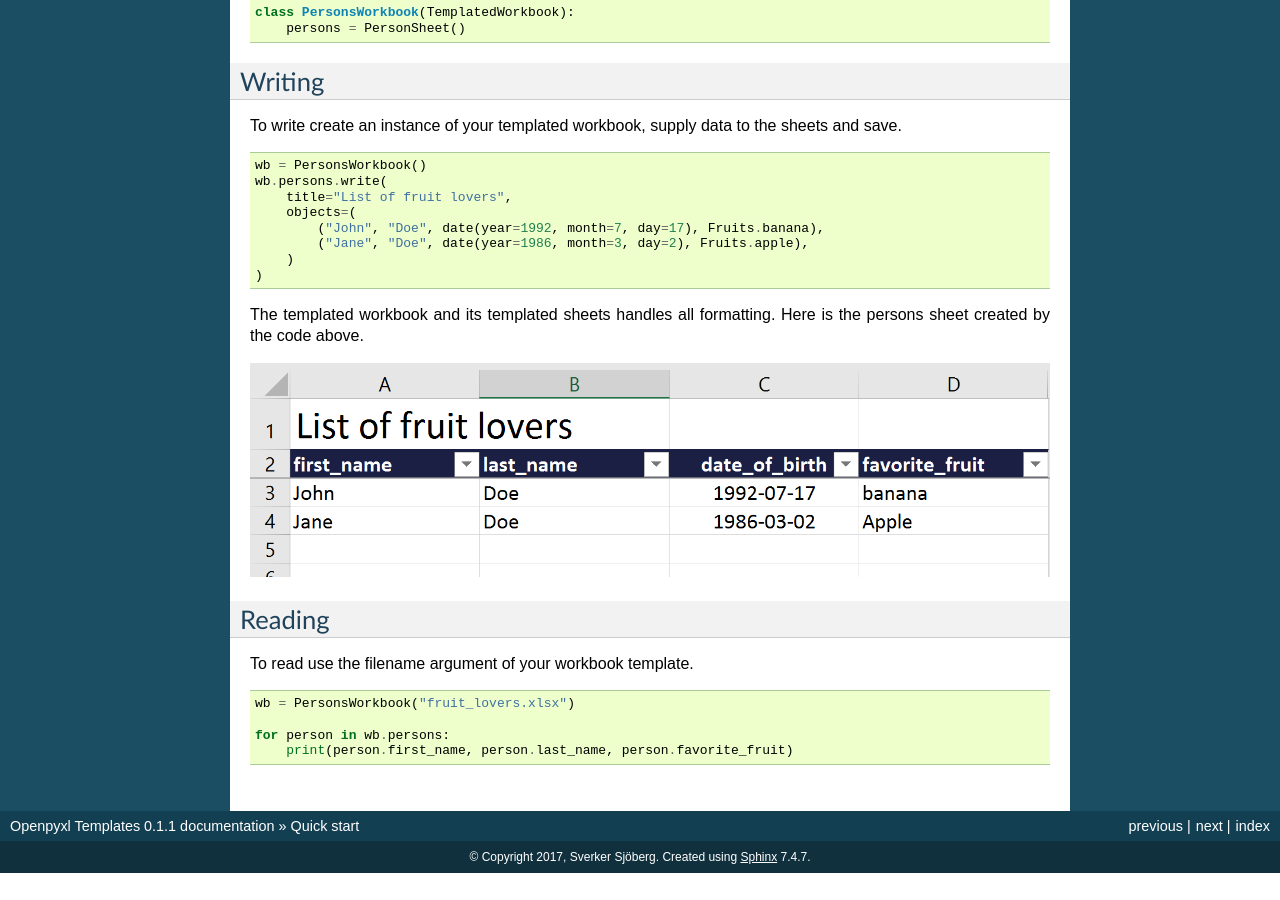
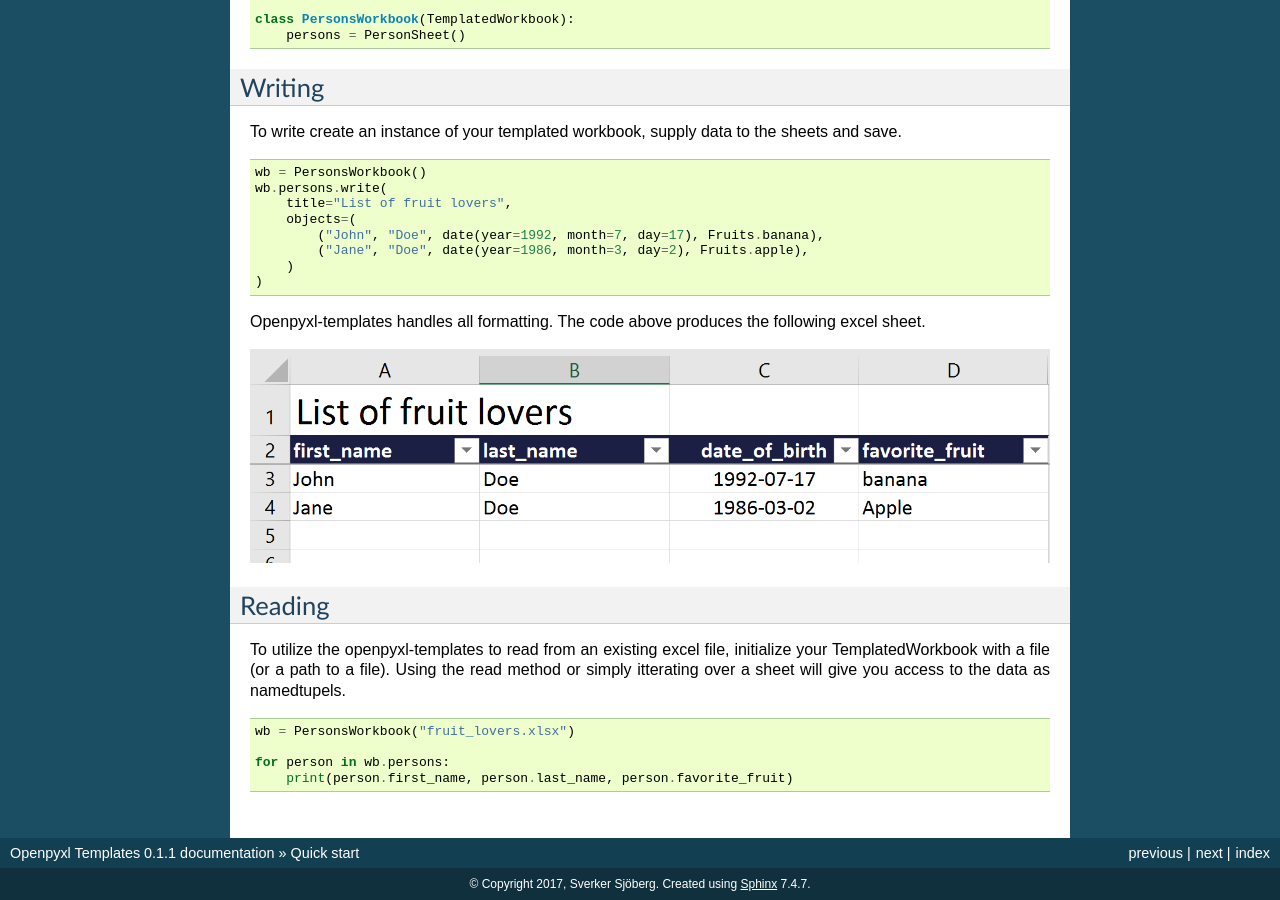
Before and after one commit to SverkerSbrg/openpyxl-templates, a Sphinx documentation site: the page built from docs/quick_start.rst, in a window 1280 px wide and 900 px high, scrolled down 712 px. Built offline with Sphinx 7.4.7, drawn with Linux system fonts in a browser that asks for light colours; pages that are not in the unit, such as notebooks, are missing from menus; before the commit the page ends 1585 px from its top, so only the background shows below that; some of the changed text lies outside the part shown.

Commit message:
docs update

```diff
--- a/docs/quick_start.rst
+++ b/docs/quick_start.rst
@@ -5,7 +5,7 @@ Quick start
 Installation
 ------------
 
-Install openpyxl-templates using pypi.
+Install openpyxl-templates using pypi::
 
     pip install openpyxl-templates
 
@@ -24,13 +24,13 @@ To write create an instance of your templated workbook, supply data to the sheet
 .. literalinclude:: examples/simple_usage.py
     :lines: 31-38
 
-The templated workbook and its templated sheets handles all formatting. Here is the persons sheet created by the code above.
+Openpyxl-templates handles all formatting. The code above produces the following excel sheet.
 
 .. image:: examples/fruit_lovers.png
 
 Reading
 -------
-To read use the filename argument of your workbook template.
+To utilize the openpyxl-templates to read from an existing excel file, initialize your TemplatedWorkbook with a file (or a path to a file). Using the read method or simply itterating over a sheet will give you access to the data as namedtupels.
 
 .. literalinclude:: examples/simple_usage.py
     :lines: 44-47
```
